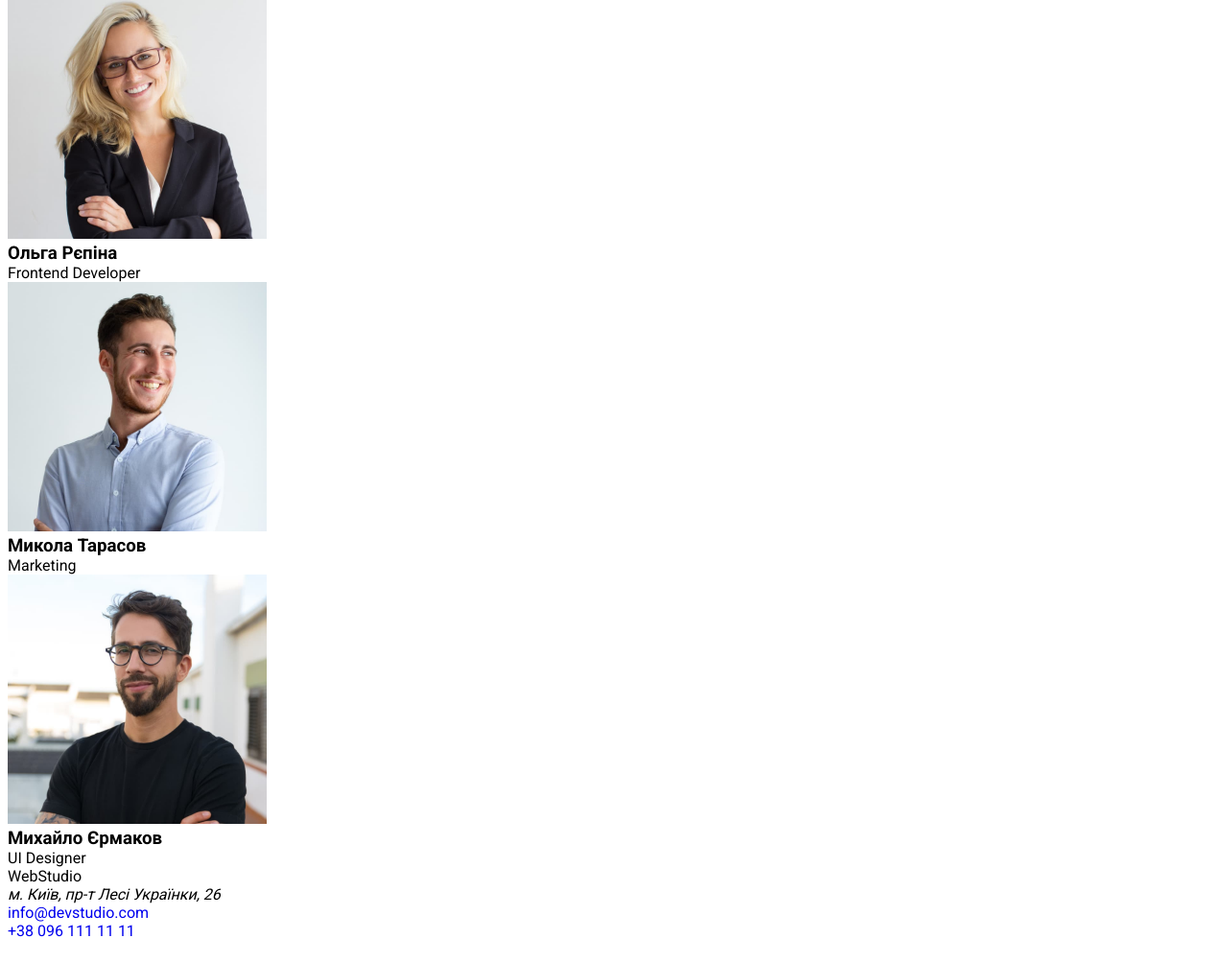
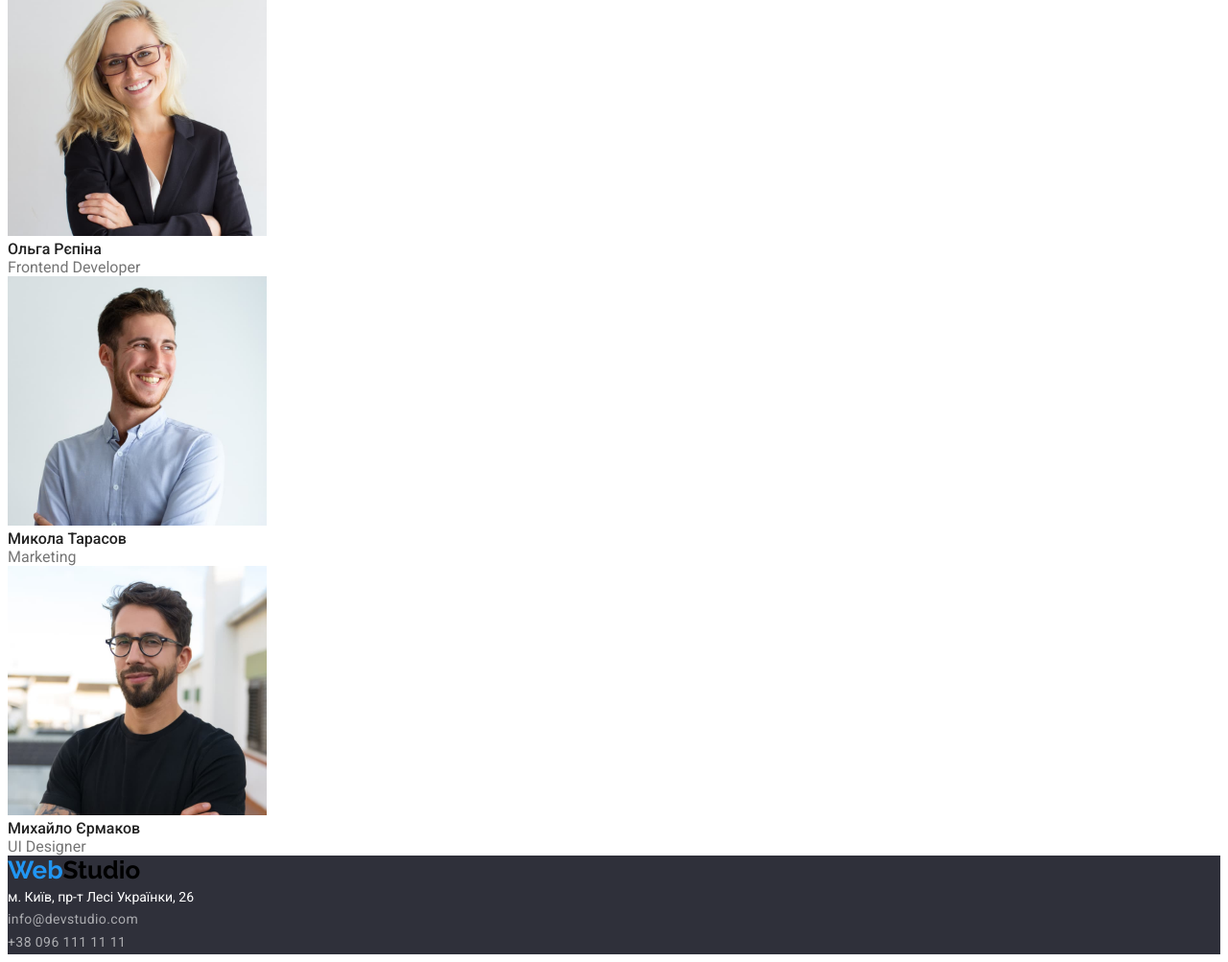
Before and after one commit to Helllenna/goit-markup-hw-02., a plain HTML site: page index.html in a window 1280 px wide. Shown: the part 1684-2687 px from the top of the page at 96% size. Drawn offline with Linux system fonts and the light colour scheme.

Commit message:
css-1pg-end

```diff
--- a/css/styles.css
+++ b/css/styles.css
@@ -8,6 +8,7 @@
     --main-text-color: #757575;
     --seconder-text-color: #FFFFFF;
     --third-bg-color:#F5F5F5;
+    --fourth-bg-color: #F5F4FA;
 }
 
 h1,
@@ -124,8 +125,42 @@ letter-spacing: 0.03em;
     font-size: 14px;
     line-height: 1.7143;
  }
- .business { }
+ .business {
+    background-color: var(--third-bg-color);
+ }
  .about-title { }
  .business-list { }
- .team { }
- .team-list { }
+ .team {
+    background-color: var(--fourth-bg-color);
+  }
+ .team-list {
+    background-color: var(--main-bg-color);
+ }
+ .team-title {
+color: var(--main-h-color);
+font-weight: 500;
+font-size: 16px;
+line-height: 1.1875;
+ }
+ .team-text {
+color: var(--main-text-color);
+font-size: 16px;
+line-height: 1.1875;
+ }
+ /* footer */
+ .address {
+color: var(--seconder-text-color);
+ font-style: normal;
+font-size: 14px;
+line-height: 1.7143;
+ }
+ .footer {
+    background-color: var(--seconder-bg-color);
+ }
+.footer-contact {
+color: rgba(255, 255, 255, 0.6);
+font-size: 14px;
+line-height: 1.71;
+/* or 171% */
+letter-spacing: 0.03em;
+ }
--- a/index.html
+++ b/index.html
@@ -70,34 +70,33 @@
         <ul>
             <li class="team-list">
                 <img src="./images/team-card-1.jpg" alt="на фото Ігор Дем'яненко" width="270"/>
-                <h3>Ігор Дем'яненко</h3>
-                <p lang="en">Product Designer</p>
+                <h3 class="team-title">Ігор Дем'яненко</h3>
+                <p lang="en" class="team-text">Product Designer</p>
             </li>
             <li class="team-list">
                 <img src="./images/team-card-2.jpg" alt="на фото Ольга Рєпіна" width="270"/>
-                <h3>Ольга Рєпіна</h3>
-                <p lang="en">Frontend Developer</p>
+                <h3 class="team-title">Ольга Рєпіна</h3>
+                <p lang="en" class="team-text">Frontend Developer</p>
             </li>
             <li class="team-list">
                 <img src="./images/team-card-3.jpg" alt="на фото Микола Тарасов" width="270"/>
-                <h3>Микола Тарасов</h3>
-                <p lang="en">Marketing</p>
+                <h3 class="team-title">Микола Тарасов</h3>
+                <p lang="en" class="team-text">Marketing</p>
             </li>
             <li class="team-list">
                 <img src="./images/team-card-4.jpg" alt="на фото Михайло Єрмаков" width="270"/>
-                <h3>Михайло Єрмаков</h3>
-                <p lang="en">UI Designer</p>
+                <h3 class="team-title">Михайло Єрмаков</h3>
+                <p lang="en" class="team-text">UI Designer</p>
             </li>
         </ul>
     </section>
     </main>
-    <footer>
-        <a href="#"></a>
-        <span>WebStudio</span>
-        <address>м. Київ, пр-т Лесі Українки, 26</address>
-        <ul>
-            <li> <a href="mailto:info@devstudio.com">info@devstudio.com</a> </li>
-            <li> <a href="tel:+380961111111">+38 096 111 11 11</a> </li>
+    <footer class="footer">
+        <a class="logo" href="#">Web<span class="logo2">Studio</span> </a>
+        <address class="address">м. Київ, пр-т Лесі Українки, 26</address>
+        <ul class="footer-list">
+            <li> <a class="footer-contact" href="mailto:info@devstudio.com">info@devstudio.com</a> </li>
+            <li> <a class="footer-contact" href="tel:+380961111111">+38 096 111 11 11</a> </li>
         </ul>
     </footer>
 </body>
```
